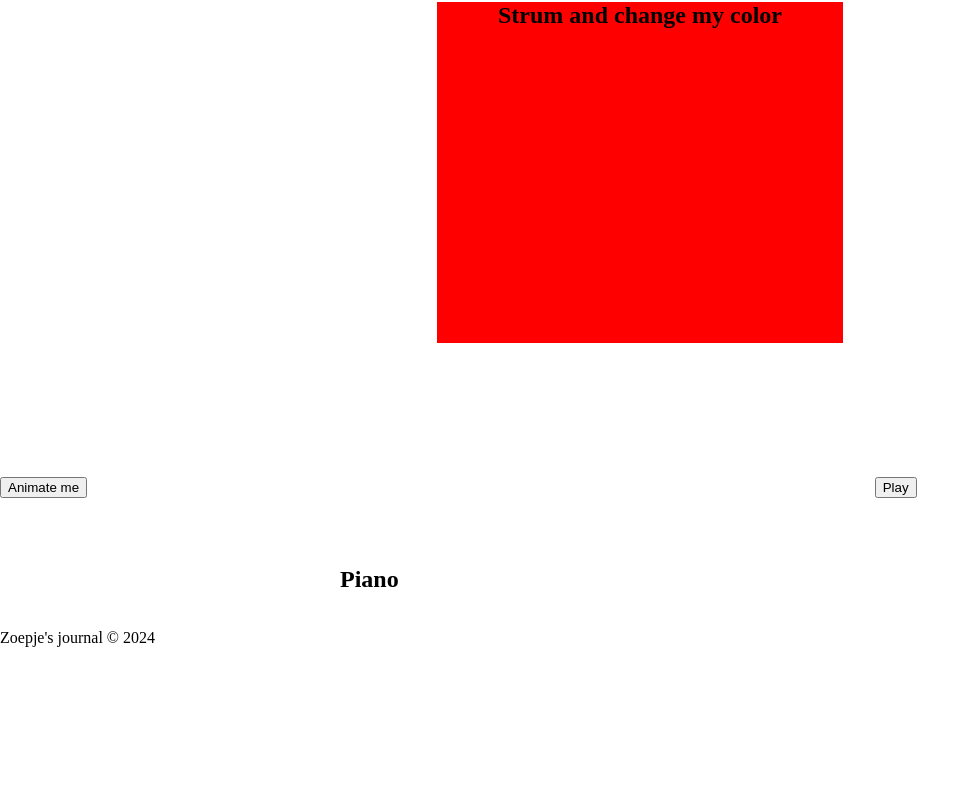
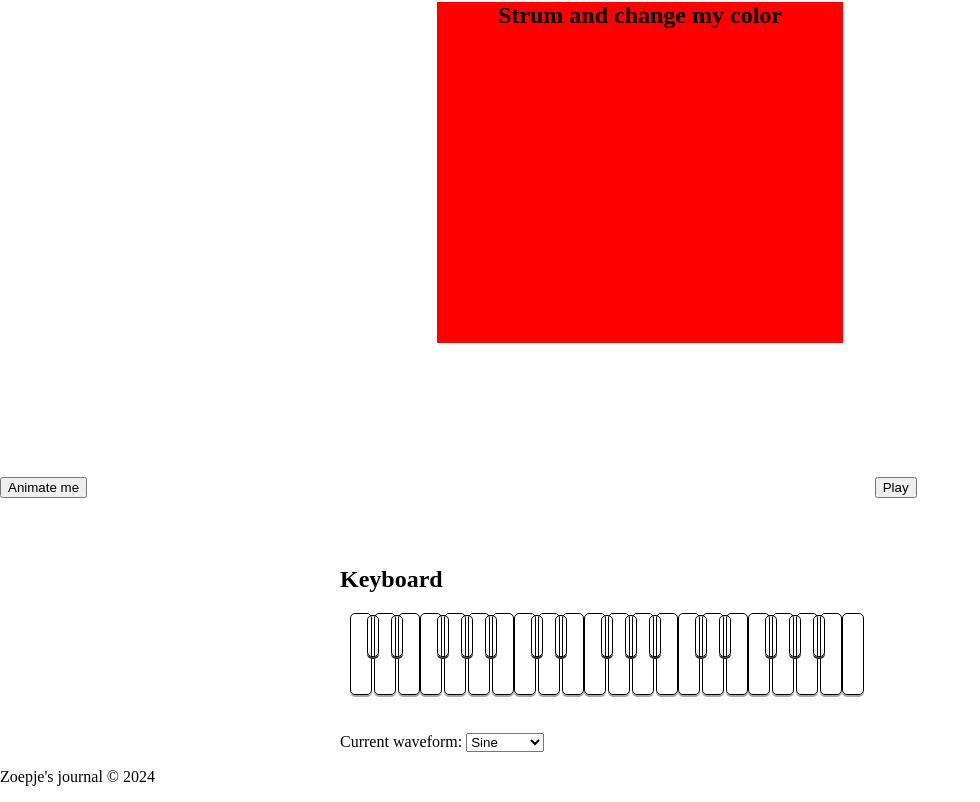
Before and after one commit to zoepje/i-love-web, a SvelteKit app: page /experiments in a window 1280 px wide. Shown: the part 416-1218 px from the top of the page, without its empty margins (0-980 px from the left). Before the commit the page ends 1079 px from the top, so only its background shows below. Built offline with nearby package versions, Linux system fonts and the light colour scheme.

Commit message:
creation of the keyboard

```diff
--- /dev/null
+++ b/src/lib/piano-functions.js
@@ -0,0 +1,95 @@
+let audioCtx;
+let oscList = [];
+let gainPiano;
+
+// Initialize AudioContext
+export function initPiano() {
+  audioCtx = new (window.AudioContext || window.webkitAudioContext)();
+  gainPiano = audioCtx.createGain();
+  gainPiano.connect(audioCtx.destination);
+
+  // Create oscillator list for each key
+  for (let i = 0; i < 256; i++) {
+    oscList[i] = null;
+  }
+}
+
+export function playNote(freq, waveform = "sine") {
+  if (!audioCtx) {
+    console.error("AudioContext not initialized. Call initAudio() first.");
+    return null;
+  }
+
+  const osc = audioCtx.createOscillator();
+  const gain = audioCtx.createGain();
+
+  osc.type = waveform; // Set the waveform type (sine, square, etc.)
+  osc.frequency.value = freq;
+
+  osc.connect(gain);
+  gain.connect(audioCtx.destination);
+
+  gain.gain.setValueAtTime(0.3, audioCtx.currentTime); // Set the volume
+  osc.start();
+
+  return { osc, gain }; // Return the oscillator and gain for later use
+}
+
+// Stop a note by disconnecting its oscillator
+export function stopNote(oscillatorData) {
+  if (oscillatorData) {
+    const { osc, gain } = oscillatorData;
+
+    gain.gain.exponentialRampToValueAtTime(0.001, audioCtx.currentTime + 0.1); // Fade out
+    osc.stop(audioCtx.currentTime + 0.1);
+  }
+}
+
+export function createNoteTable() {
+  const noteFreq = [];
+  for (let i=0; i< 9; i++) {
+    noteFreq[i] = [];
+  }
+
+  noteFreq[3]["C"] = 130.8128;
+  noteFreq[3]["C#"] = 138.5913;
+  noteFreq[3]["D"] = 146.8324;
+  noteFreq[3]["D#"] = 155.5635;
+  noteFreq[3]["E"] = 164.8138;
+  noteFreq[3]["F"] = 174.6141;
+  noteFreq[3]["F#"] = 184.9972;
+  noteFreq[3]["G"] = 195.9977;
+  noteFreq[3]["G#"] = 207.6523;
+  noteFreq[3]["A"] = 220.0000;
+  noteFreq[3]["A#"] = 233.0819;
+  noteFreq[3]["B"] = 246.9417;
+
+  noteFreq[4]["C"] = 261.6256;
+  noteFreq[4]["C#"] = 277.1826;
+  noteFreq[4]["D"] = 293.6648;
+  noteFreq[4]["D#"] = 311.1270;
+  noteFreq[4]["E"] = 329.6276;
+  noteFreq[4]["F"] = 349.2282;
+  noteFreq[4]["F#"] = 369.9944;
+  noteFreq[4]["G"] = 391.9954;
+  noteFreq[4]["G#"] = 415.3047;
+  noteFreq[4]["A"] = 440.0000;
+  noteFreq[4]["A#"] = 466.1638;
+  noteFreq[4]["B"] = 493.8833;
+
+  noteFreq[5]["C"] = 523.2511;
+  noteFreq[5]["C#"] = 554.3653;
+  noteFreq[5]["D"] = 587.3295;
+  noteFreq[5]["D#"] = 622.2540;
+  noteFreq[5]["E"] = 659.2551;
+  noteFreq[5]["F"] = 698.4565;
+  noteFreq[5]["F#"] = 739.9888;
+  noteFreq[5]["G"] = 783.9909;
+  noteFreq[5]["G#"] = 830.6094;
+  noteFreq[5]["A"] = 880.0000;
+  noteFreq[5]["A#"] = 932.3275;
+  noteFreq[5]["B"] = 987.7666;
+
+  noteFreq[6]["C"] = 1046.502;
+  return noteFreq;
+}
--- a/src/routes/experiments/+page.svelte
+++ b/src/routes/experiments/+page.svelte
@@ -1,5 +1,6 @@
 <script>
 	import * as config from '$lib/config';
+  import { createNoteTable, stopNote, playNote, initPiano } from "$lib/piano-functions";
   import { onMount } from 'svelte';
 
   // #region  ReuseMe
@@ -56,7 +57,7 @@
   }
   // #endregion Guitar
 
-  //#region Audio API
+  // #region Audio API
   let audioElement;
   let playButton;
   let playing = false;
@@ -121,7 +122,42 @@
       playButton.setAttribute('aria-checked', 'false');
     });
   });
-  //#endregion Audio API
+  // #endregion Audio API
+
+  // #region Piano
+  let keyboard;
+  let wabePicker;
+
+  let noteFreq = createNoteTable(); // Get the frequency table
+  let activeNotes = new Map();
+
+  onMount(() => {
+    initPiano(); // Initialize AudioContext
+  });
+
+  function startNoteHandler(event) {
+    const key = event.target.getAttribute("data-note");
+    const octave = event.target.getAttribute("data-octave");
+
+    if (key && octave && !activeNotes.has(key)) {
+      const freq = noteFreq[octave][key];
+      const oscData = playNote(freq);
+
+      // Store the oscillator data so it can be stopped later
+      activeNotes.set(key, oscData);
+    }
+  }
+
+  function stopNoteHandler(event) {
+    const key = event.target.getAttribute("data-note");
+    if (key && activeNotes.has(key)) {
+      const oscData = activeNotes.get(key);
+      stopNote(oscData);
+
+      activeNotes.delete(key); // Remove the note from activeNotes
+    }
+  }
+  // #endregion Piano
 </script>
 
 <svelte:head>
@@ -266,7 +302,68 @@
   </div>
 
   <div class="piano ex">
-    <h2>Piano</h2>
+    <h2>Keyboard</h2>
+    <div class="container-keyboard">
+      <!-- svelte-ignore a11y-no-static-element-interactions -->
+      <div class="keyboard" bind:this={keyboard}
+        on:mousedown={startNoteHandler}
+        on:mouseup={stopNoteHandler}
+        on:mouseleave={stopNoteHandler}
+        on:touchstart={startNoteHandler}
+        on:touchend={stopNoteHandler} >
+        <div class="white-key key c" data-note="C" data-octave="3"></div>
+        <div class="black-key key cs" data-note="C#" data-octave="3"></div>
+        <div class="white-key key d" data-note="D" data-octave="3"></div>
+        <div class="black-key key ds" data-note="D#" data-octave="3"></div>
+        <div class="white-key key e" data-note="E" data-octave="3"></div>
+        <div class="white-key key f" data-note="F" data-octave="3"></div>
+        <div class="black-key key fs" data-note="F#" data-octave="3"></div>
+        <div class="white-key key g" data-note="G" data-octave="3"></div>
+        <div class="black-key key gs" data-note="G#" data-octave="3"></div>
+        <div class="white-key key a" data-note="A" data-octave="3"></div>
+        <div class="black-key key as" data-note="A#" data-octave="3"></div>
+        <div class="white-key key b" data-note="B" data-octave="3"></div>
+
+        <div class="white-key key c" data-note="C" data-octave="4"></div>
+        <div class="black-key key cs" data-note="C#" data-octave="4"></div>
+        <div class="white-key key d" data-note="D" data-octave="4"></div>
+        <div class="black-key key ds" data-note="D#" data-octave="4"></div>
+        <div class="white-key key e" data-note="E" data-octave="4"></div>
+        <div class="white-key key f" data-note="F" data-octave="4"></div>
+        <div class="black-key key fs" data-note="F#" data-octave="4"></div>
+        <div class="white-key key g" data-note="G" data-octave="4"></div>
+        <div class="black-key key gs" data-note="G#" data-octave="4"></div>
+        <div class="white-key key a" data-note="A" data-octave="4"></div>
+        <div class="black-key key as" data-note="A#" data-octave="4"></div>
+        <div class="white-key key b" data-note="B" data-octave="4"></div>
+
+        <div class="white-key key c" data-note="C" data-octave="5"></div>
+        <div class="black-key key cs" data-note="C#" data-octave="5"></div>
+        <div class="white-key key d" data-note="D" data-octave="5"></div>
+        <div class="black-key key ds" data-note="D#" data-octave="5"></div>
+        <div class="white-key key e" data-note="E" data-octave="5"></div>
+        <div class="white-key key f" data-note="F" data-octave="5"></div>
+        <div class="black-key key fs" data-note="F#" data-octave="5"></div>
+        <div class="white-key key g" data-note="G" data-octave="5"></div>
+        <div class="black-key key gs" data-note="G#" data-octave="5"></div>
+        <div class="white-key key a" data-note="A" data-octave="5"></div>
+        <div class="black-key key as" data-note="A#" data-octave="5"></div>
+        <div class="white-key key b" data-note="B" data-octave="5"></div>
+
+        <div class="white-key key c" data-note="C" data-octave="6"></div>
+      </div>
+    </div>
+
+    <div class="waveform">
+      <span>Current waveform: </span>
+      <select name="waveform" bind:this={wabePicker}>
+        <option value="sine" selected>Sine</option>
+        <option value="square">Square</option>
+        <option value="sawtooth">Sawtooth</option>
+        <option value="triangle">Triangle</option>
+        <option value="custom">Custom</option>
+      </select>
+    </div>
   </div>
 </div>
 
@@ -315,6 +412,7 @@
       min-width: 400px;
     }
   }
+
   /* #region Variable-fonts */
   @keyframes fonts {
     5% {
@@ -537,6 +635,76 @@
     grid-area: panlab;
     margin-top: 15px;
   }
+  /* #endregion AudioAPI */
 
-  /* #endregion AudioAPI */
+  /* #region Keyboard */
+  .container-keyboard {
+    overflow-x: scroll;
+    overflow-y: hidden;
+    height: 110px;
+    white-space: nowrap;
+    margin: 10px;
+  }
+
+  .keyboard {
+    width: auto;
+    padding: 0;
+    margin: 0;
+  }
+
+  .key {
+    cursor: pointer;
+    border: 1px solid black;
+    border-radius: 5px;
+    display: inline-block;
+    position: relative;
+    user-select: none;
+    -moz-user-select: none;
+    -webkit-user-select: none;
+    -ms-user-select: none;
+  }
+
+  .white-key {
+    width: 20px;
+    height: 80px;
+    box-shadow: 0 2px darkgray;
+    background-color: var(--surface-2-light);
+    z-index: 1;
+  }
+
+  .black-key {
+    width: 10px;
+    height: 40px;
+    box-shadow: 0 2px rgb(49, 49, 49);
+    background-color: var(--surface-2-dark);
+    top: -38px;
+    z-index: 2;
+  }
+
+  .key:hover {
+    background-color: var(--color-1);
+  }
+
+  .key:active,
+  .active {
+    background-color: var(--color-2);
+  }
+
+  .c:first-of-type {
+    margin: 0 -9px 0 0;
+  }
+
+  .e, .b {
+    margin: 0 0 0 -9px;
+  }
+
+  .d,.g,.a {
+    margin: 0 -9px 0 -9px;
+  }
+
+  .c, .f {
+    margin: 0 -9px 0 -4px;
+  }
+
+  /* #endregion Keyboard */
 </style>
```
